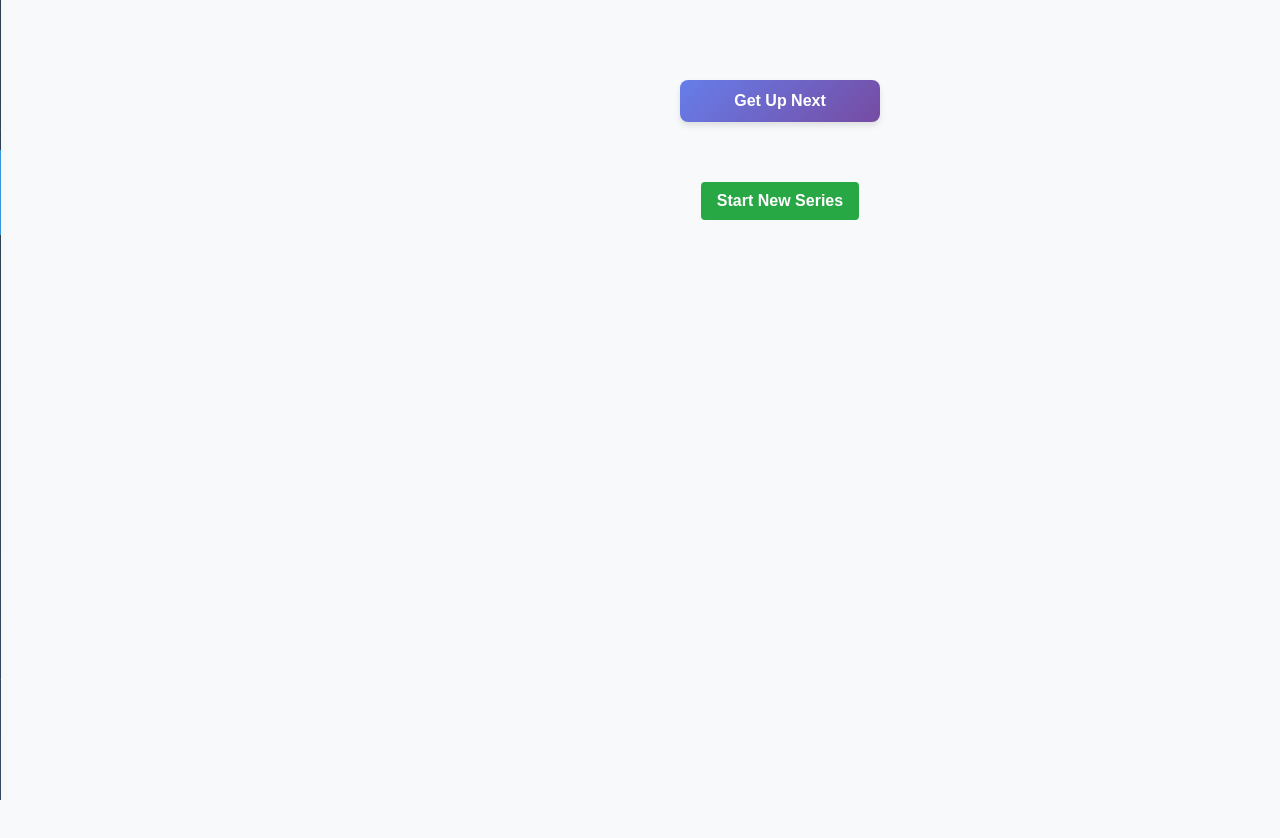
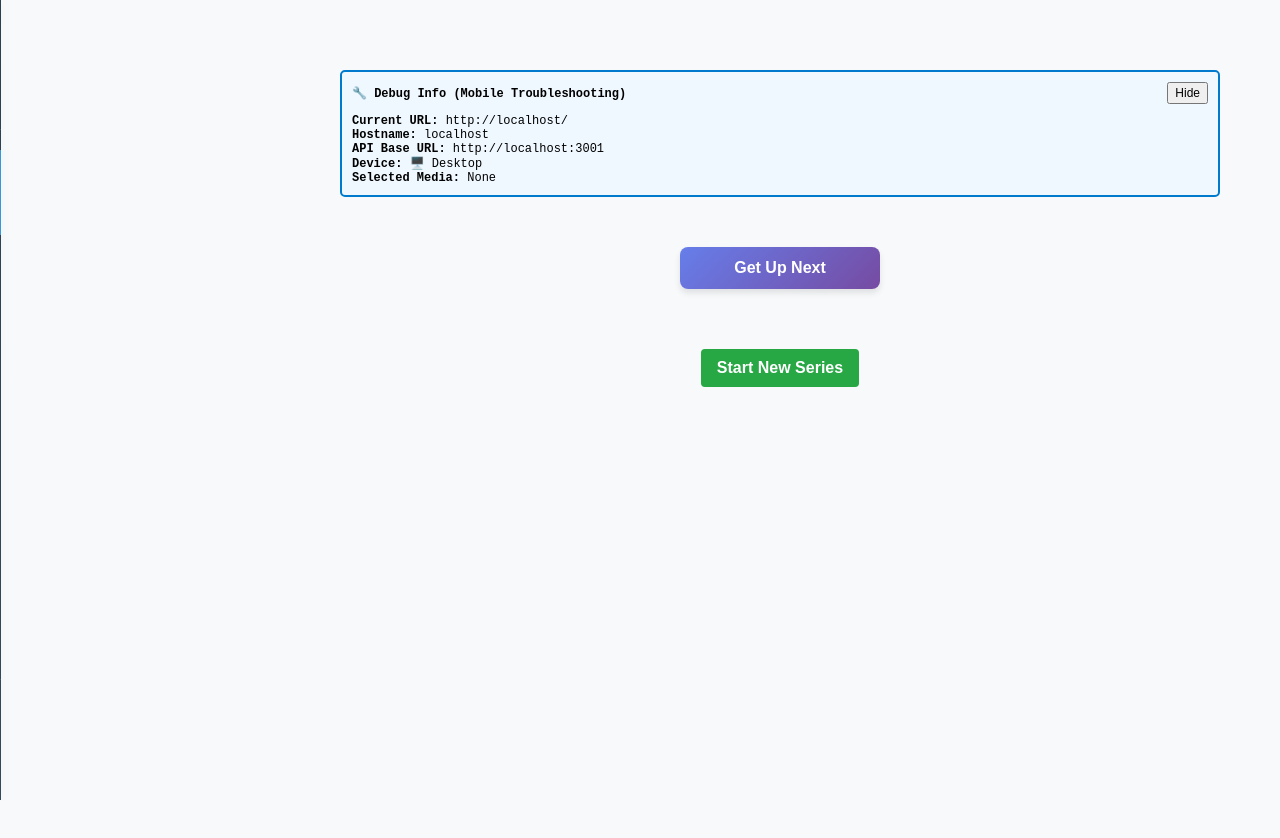
Before and after one commit to trevpry/master-order, a React (Vite) app in the folder client/: page / in a window 1280 px wide. Shown: the top 838 px of the page. Built offline with nearby package versions, Linux system fonts and the light colour scheme; no server answers.

Commit message:
art debug

```diff
--- a/client/src/config.js
+++ b/client/src/config.js
@@ -1,19 +1,57 @@
 // Configuration for the Master Order app
 const config = {
-  // API base URL - change this to your computer's IP address for mobile access
-  apiBaseUrl: window.location.hostname === 'localhost' || window.location.hostname === '127.0.0.1'
-    ? 'http://localhost:3001'
-    : `http://${window.location.hostname}:3001`,
+  // API base URL - automatically detects and uses appropriate IP
+  apiBaseUrl: (() => {
+    const hostname = window.location.hostname;
+    const detectedUrl = hostname === 'localhost' || hostname === '127.0.0.1'
+      ? 'http://localhost:3001'
+      : `http://${hostname}:3001`;
 
-  // Alternative: you can hardcode your IP address if the above doesn't work
-  // apiBaseUrl: 'http://192.168.1.252:3001',
+    // Force server IP for mobile devices if they're somehow getting localhost
+    if (navigator.userAgent.includes('Mobile') && detectedUrl.includes('localhost')) {
+      console.warn('🔧 MOBILE OVERRIDE: Forcing server IP instead of localhost');
+      return 'http://192.168.1.252:3001';
+    }
+
+    return detectedUrl;
+  })(),
 };
 
-// Debug logging to help troubleshoot
-console.log('Config initialized:', {
+// Debug logging to help troubleshoot mobile access issues
+console.log('🔍 DETAILED CONFIG DEBUG:', {
+  currentURL: window.location.href,
   hostname: window.location.hostname,
+  port: window.location.port,
+  protocol: window.location.protocol,
   apiBaseUrl: config.apiBaseUrl,
-  detectedAsLocal: window.location.hostname === 'localhost' || window.location.hostname === '127.0.0.1'
+  isLocalhost: window.location.hostname === 'localhost' || window.location.hostname === '127.0.0.1',
+  userAgent: navigator.userAgent.includes('Mobile') ? 'Mobile' : 'Desktop',
+  fullUserAgent: navigator.userAgent,
+  timestamp: new Date().toISOString()
 });
 
+// Mobile-specific debugging and warnings
+if (navigator.userAgent.includes('Mobile')) {
+  console.log('📱 MOBILE DEVICE DETECTED');
+  console.log('🎯 Final API URL will be:', config.apiBaseUrl);
+
+  if (config.apiBaseUrl.includes('localhost')) {
+    console.error('❌ CRITICAL: Mobile device is STILL using localhost API URL!');
+    console.error('This indicates a configuration problem that needs investigation.');
+  } else {
+    console.log('✅ Mobile configuration looks correct - using server IP');
+  }
+
+  // Test the API endpoint
+  console.log('🧪 Testing API connectivity...');
+  fetch(config.apiBaseUrl + '/api/settings')
+    .then(response => {
+      console.log('✅ API test successful:', response.status);
+    })
+    .catch(error => {
+      console.error('❌ API test failed:', error.message);
+      console.error('This confirms the API URL is not reachable from mobile');
+    });
+}
+
 export default config;
--- a/client/src/pages/index.jsx
+++ b/client/src/pages/index.jsx
@@ -9,6 +9,9 @@ import config from '../config'
 
 
 function Home() {
+  // Debug state for configuration visibility
+  const [showDebugInfo, setShowDebugInfo] = useState(true);
+
   // Initialize selectedMedia from localStorage
   const [selectedMedia, setSelectedMedia] = useState(() => {
     try {
@@ -981,7 +984,37 @@ function Home() {
   };return (
     <div className="app-container home-responsive">
       <div className="app-card home-card">
-        <div className="app-content home-content">          <div className="button-container home-button">
+        <div className="app-content home-content">
+          {/* Debug Panel - Remove this after troubleshooting */}
+          {showDebugInfo && (
+            <div style={{
+              backgroundColor: '#f0f8ff',
+              border: '2px solid #007acc',
+              padding: '10px',
+              margin: '10px 0',
+              borderRadius: '5px',
+              fontSize: '12px',
+              fontFamily: 'monospace'
+            }}>
+              <div style={{display: 'flex', justifyContent: 'space-between', alignItems: 'center', marginBottom: '10px'}}>
+                <strong>🔧 Debug Info (Mobile Troubleshooting)</strong>
+                <button onClick={() => setShowDebugInfo(false)} style={{fontSize: '12px', padding: '2px 6px'}}>Hide</button>
+              </div>
+              <div><strong>Current URL:</strong> {window.location.href}</div>
+              <div><strong>Hostname:</strong> {window.location.hostname}</div>
+              <div><strong>API Base URL:</strong> {config.apiBaseUrl}</div>
+              <div><strong>Device:</strong> {navigator.userAgent.includes('Mobile') ? '📱 Mobile' : '🖥️ Desktop'}</div>
+              <div><strong>Selected Media:</strong> {selectedMedia ? selectedMedia.type || 'Unknown type' : 'None'}</div>
+              {selectedMedia && selectedMedia.localArtworkPath && (
+                <div><strong>Local Artwork Path:</strong> {selectedMedia.localArtworkPath}</div>
+              )}
+              {selectedMedia && (
+                <div><strong>Artwork URL being used:</strong> {getArtworkUrl()}</div>
+              )}
+            </div>
+          )}
+
+          <div className="button-container home-button">
             <Button
               onClick={callExpressRoute}
               disabled={loading}
```
